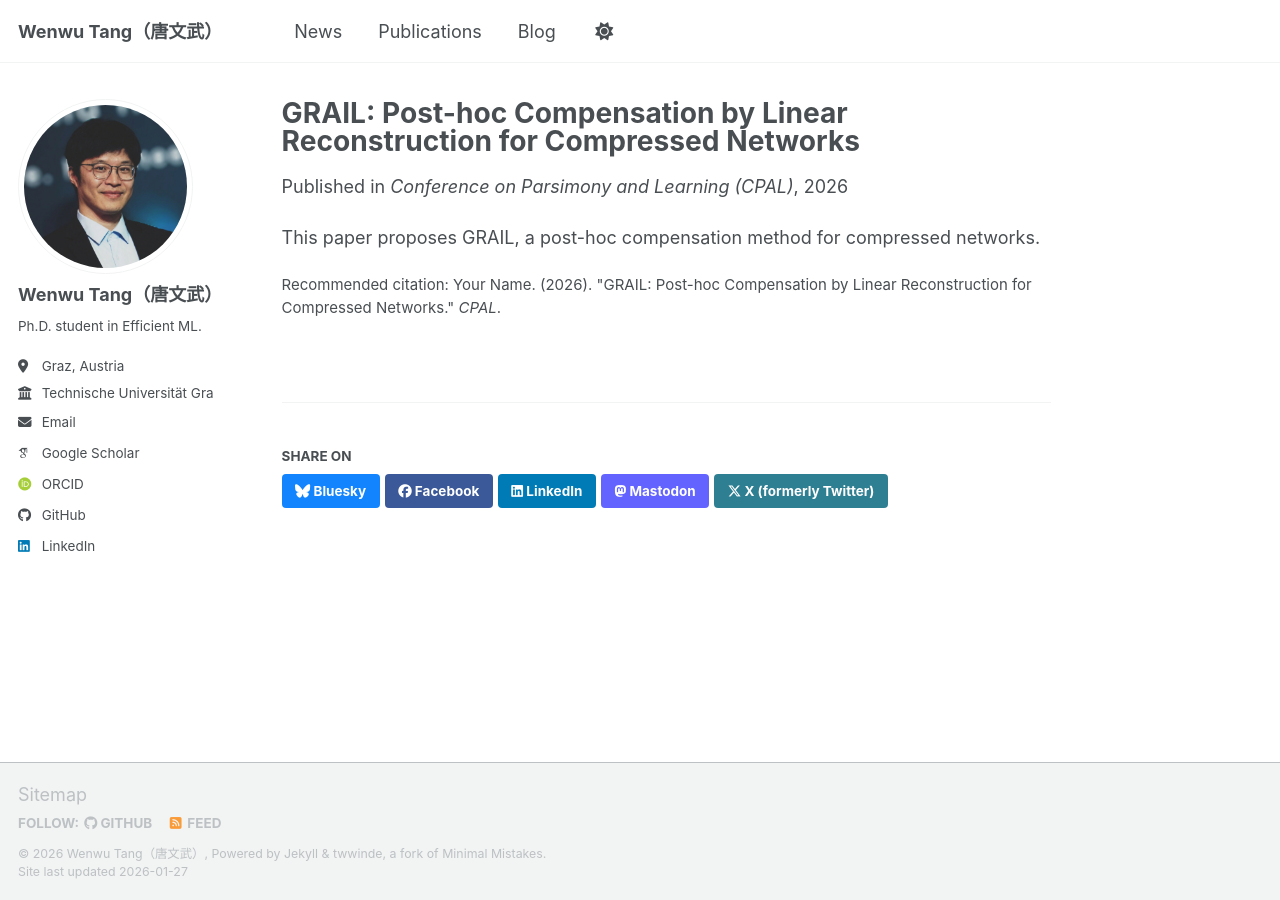
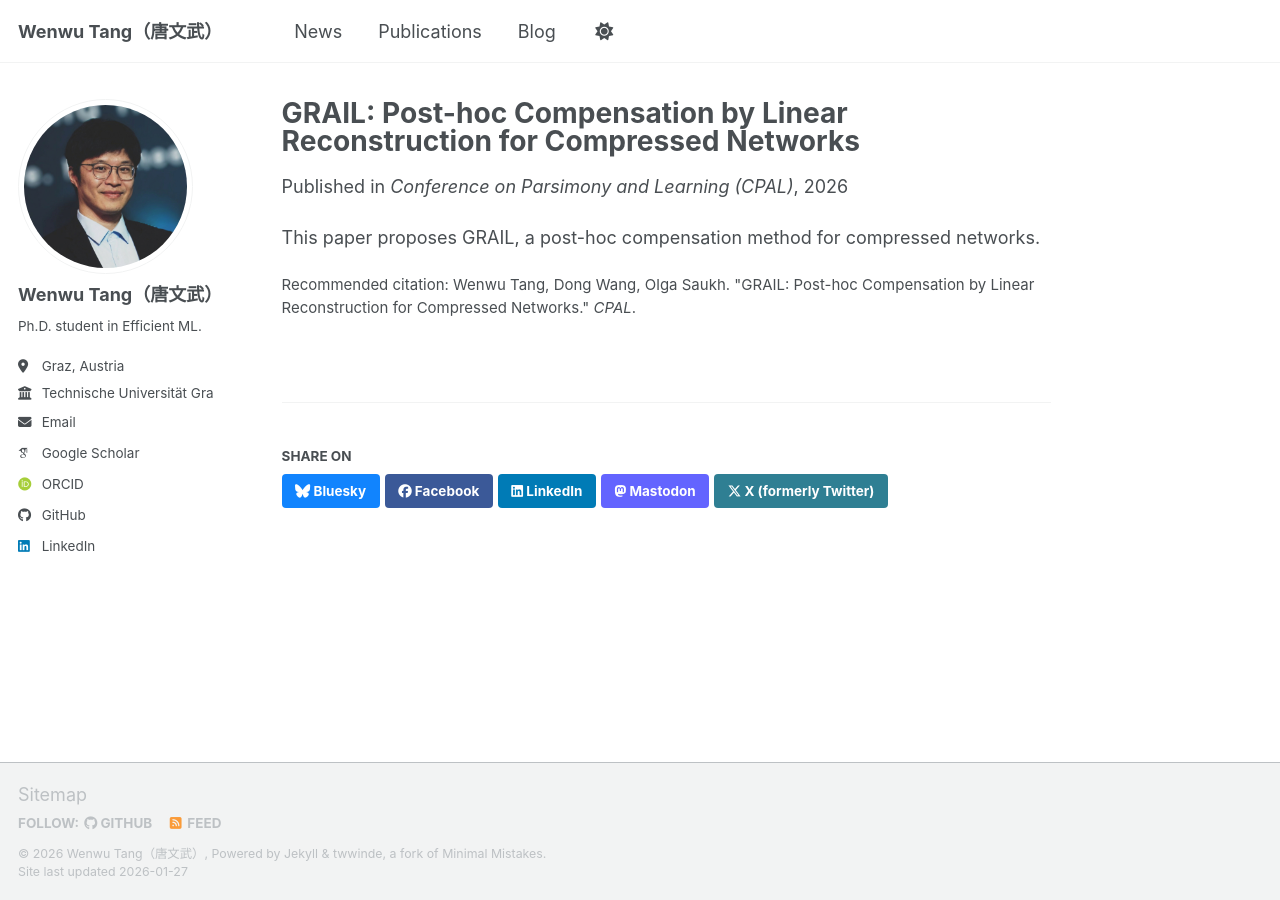
Before and after one commit to TWWinde/TWWinde.github.io, a Jekyll site: the page built from _publications/2026-01-01-grail.md, in a window 1280 px wide. Built offline with Jekyll 4.4.1, drawn with Linux system fonts in a browser that asks for light colours; some web fonts are replaced; a script bundle is joined from its source files by our own code; library files that are not in the unit come from our copies.

Commit message:
update publication

```diff
--- a/_publications/2026-01-01-grail.md
+++ b/_publications/2026-01-01-grail.md
@@ -4,6 +4,6 @@ collection: publications
 permalink: /publication/grail-cpal
 date: 2026-01-01
 venue: 'Conference on Parsimony and Learning (CPAL)'
-citation: 'Your Name. (2026). "GRAIL: Post-hoc Compensation by Linear Reconstruction for Compressed Networks." <i>CPAL</i>.'
+citation: 'Wenwu Tang, Dong Wang, Olga Saukh. "GRAIL: Post-hoc Compensation by Linear Reconstruction for Compressed Networks." <i>CPAL</i>.'
 ---
 This paper proposes GRAIL, a post-hoc compensation method for compressed networks.
```
